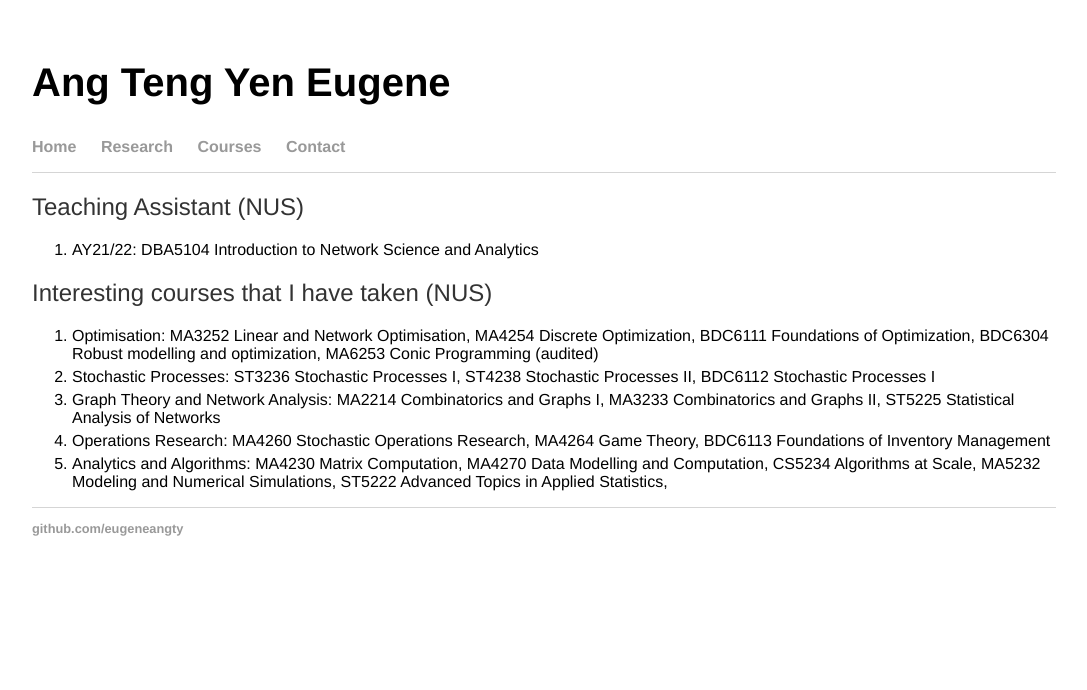
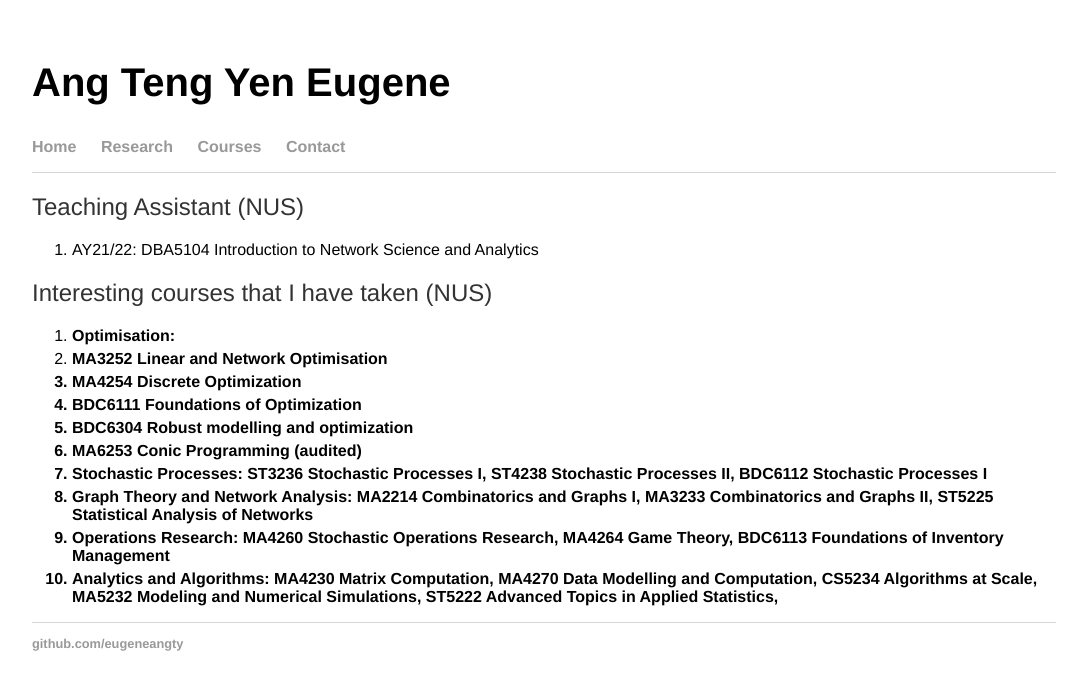
Before and after one commit to eugeneangty/eugeneangty.github.io, a Jekyll site: the page built from courses/index.html, in a window 1280 px wide. Shown: the top 690 px of the page, without its empty margins (96-1183 px from the left). Built offline with Jekyll 4.4.1, drawn with Linux system fonts in a browser that asks for light colours.

```diff
--- a/courses/index.html
+++ b/courses/index.html
@@ -13,8 +13,12 @@ title: Ang Teng Yen Eugene
 <div class="blurb">
   <h2>Interesting courses that I have taken (NUS)</h2>
   <ol>
-	<li>Optimisation: MA3252 Linear and Network Optimisation, MA4254 Discrete Optimization, BDC6111 Foundations of Optimization,
-		BDC6304 Robust modelling and optimization, MA6253 Conic Programming (audited)</li>
+	<li><b>Optimisation:<b>
+		<li> MA3252 Linear and Network Optimisation </li>
+		<li> MA4254 Discrete Optimization </li>
+		<li> BDC6111 Foundations of Optimization </li>
+		<li> BDC6304 Robust modelling and optimization </li>
+		<li> MA6253 Conic Programming (audited) </li>
 	  <li>Stochastic Processes: ST3236 Stochastic Processes I, ST4238 Stochastic Processes II, BDC6112 Stochastic Processes I</li>
 	  <li>Graph Theory and Network Analysis: MA2214 Combinatorics and Graphs I, MA3233 Combinatorics and Graphs II, ST5225 Statistical Analysis of Networks</li>
 	  <li>Operations Research: MA4260 Stochastic Operations Research, MA4264 Game Theory, BDC6113 Foundations of Inventory Management</li>
```
